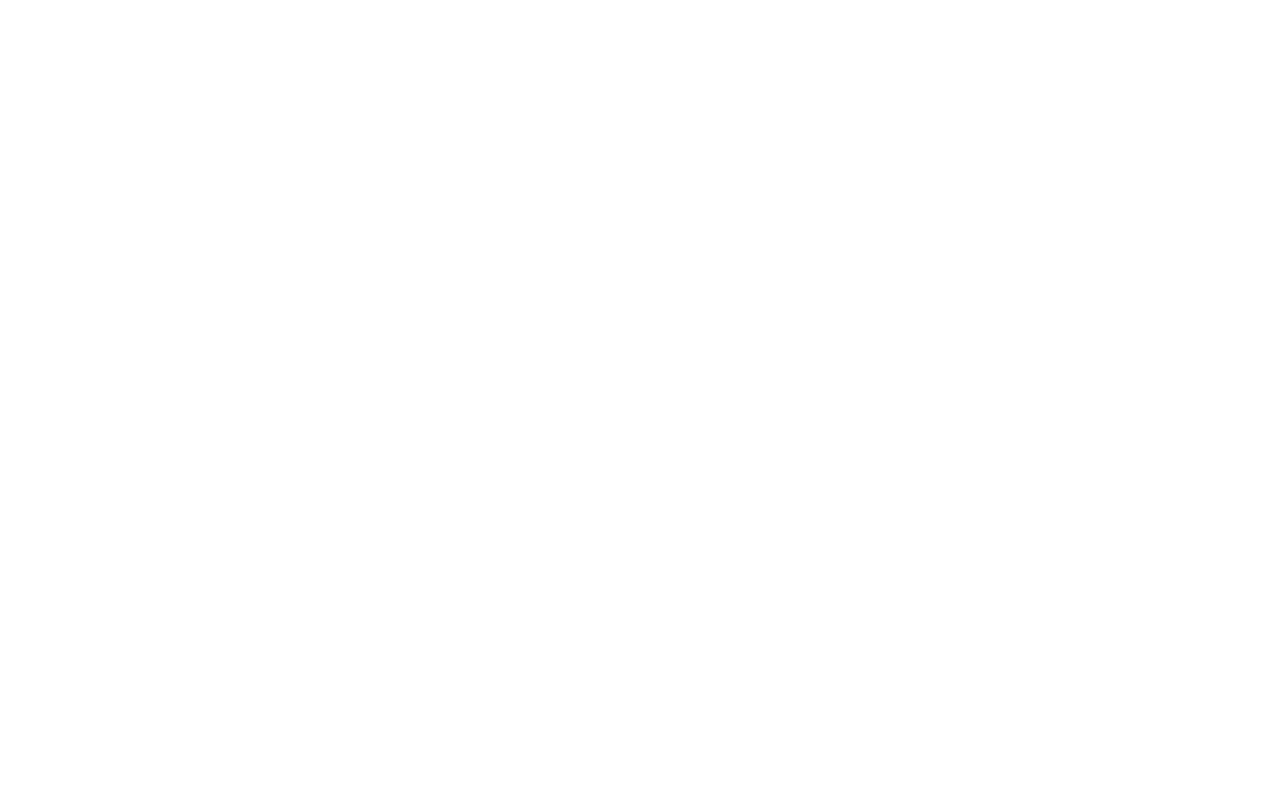
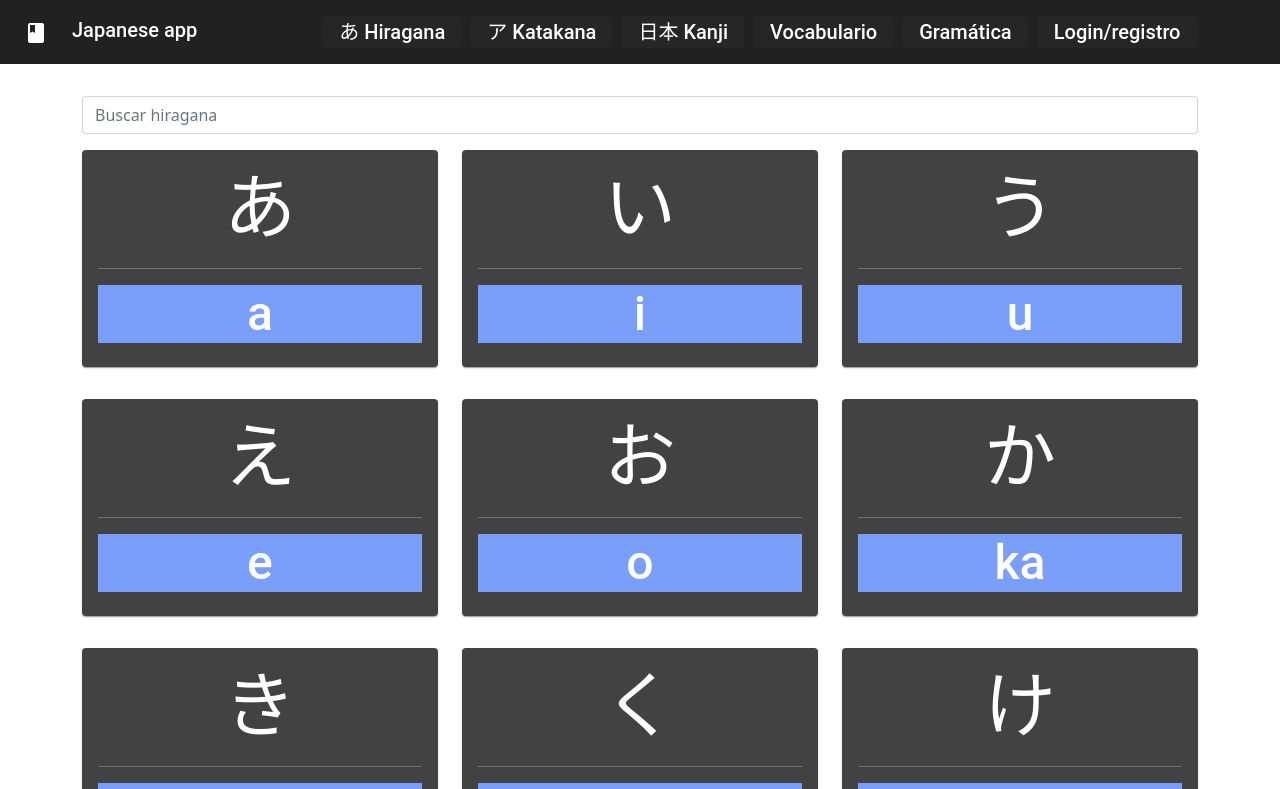
Before and after one commit to HectorMG02/japanese-app, an Angular app: page /hiragana in a window 1280 px wide. Shown: the top 789 px of the page. Built offline with nearby package versions, Linux system fonts and the light colour scheme.

Commit message:
filtro por hiragana okey

```diff
--- a/src/app/app.module.ts
+++ b/src/app/app.module.ts
@@ -12,6 +12,8 @@ import { KanjiComponent } from './kanji/kanji.component';
 import { VocabularioComponent } from './vocabulario/vocabulario.component';
 import { GramaticaComponent } from './gramatica/gramatica.component';
 import { InicioSesionComponent } from './inicio-sesion/inicio-sesion.component';
+import { FormsModule, ReactiveFormsModule } from '@angular/forms';
+
 
 
 @NgModule({
@@ -29,6 +31,8 @@ import { InicioSesionComponent } from './inicio-sesion/inicio-sesion.component';
     BrowserModule,
     AppRoutingModule,
     SharedModule,
+    FormsModule,
+    ReactiveFormsModule
   ],
   providers: [],
   bootstrap: [AppComponent]
--- a/src/app/hiragana/hiragana.component.html
+++ b/src/app/hiragana/hiragana.component.html
@@ -1,5 +1,8 @@
 <div class="row">
-    <app-filtro-kana></app-filtro-kana>
+    <form [formGroup]="miFormulario">
+        <input type="text" class="form-control" placeholder="Buscar hiragana" formControlName="buscar"
+            (input)="filtro()" />
+    </form>
     <div class="col-4 my-3" *ngFor="let item of hiragana">
         <mat-card>
             <h1 class="h1Kana text-center">
--- a/src/app/hiragana/hiragana.component.ts
+++ b/src/app/hiragana/hiragana.component.ts
@@ -1,19 +1,37 @@
 import { Component } from '@angular/core';
+import { FormBuilder, FormGroup } from '@angular/forms';
 import { MainService } from '../main/service/main.service';
 
 @Component({
   selector: 'app-hiragana',
   templateUrl: './hiragana.component.html',
   styles: [
-    `
-
-    `
   ]
 })
 export class HiraganaComponent {
 
-  constructor(public mainService: MainService) { }
+  miFormulario: FormGroup = this.fb.group({
+    buscar: [''],
+  });
+
+
+  constructor(private fb: FormBuilder,
+    public mainService: MainService) { }
+
 
   hiragana = this.mainService.hiragana;
 
+
+  filtro() {
+    const buscar = this.miFormulario.value.buscar;
+
+    if (buscar) {
+      this.hiragana = this.mainService.hiragana.filter(h => h.kana.toLowerCase().includes(buscar) || h.romaji.toLocaleLowerCase().includes(buscar));
+    } else {
+      this.hiragana = this.mainService.hiragana;
+    }
+
+
+  }
+
 }
--- a/src/app/shared/filtro-kana/filtro-kana.component.html
+++ /dev/null
@@ -1,3 +0,0 @@
-<form autocomplete="off">
-    <input type="text" class="form-control" name="termino" [(ngModel)]="termino"">
-</form>
--- a/src/app/shared/filtro-kana/filtro-kana.component.ts
+++ /dev/null
@@ -1,14 +0,0 @@
-import { Component } from '@angular/core';
-
-@Component({
-  selector: 'app-filtro-kana',
-  templateUrl: './filtro-kana.component.html',
-  styles: [
-  ]
-})
-export class FiltroKanaComponent {
-
-  constructor() { }
-  termino: string = '123'
-
-}
--- a/src/app/shared/shared.module.ts
+++ b/src/app/shared/shared.module.ts
@@ -4,23 +4,20 @@ import { CommonModule } from '@angular/common';
 import { SharedRoutingModule } from './shared-routing.module';
 import { NavbarComponent } from './navbar/navbar.component';
 import { MaterialModule } from '../material/material.module';
-import { FiltroKanaComponent } from './filtro-kana/filtro-kana.component';
 
 
 
 @NgModule({
   declarations: [
     NavbarComponent,
-    FiltroKanaComponent
   ],
   imports: [
     CommonModule,
     SharedRoutingModule,
-    MaterialModule
+    MaterialModule,
   ],
   exports: [
     NavbarComponent,
-    FiltroKanaComponent,
     MaterialModule
   ]
 })
```
